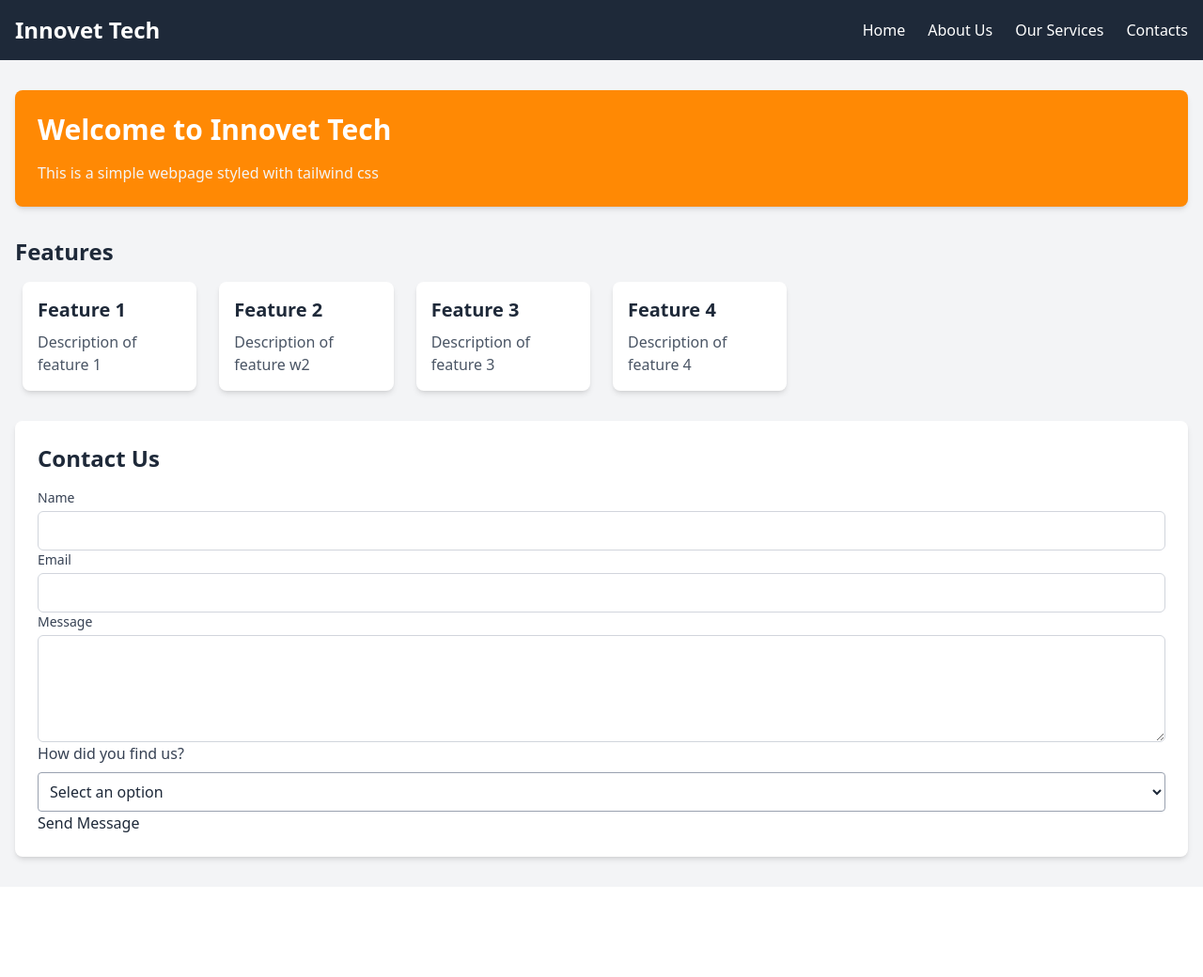
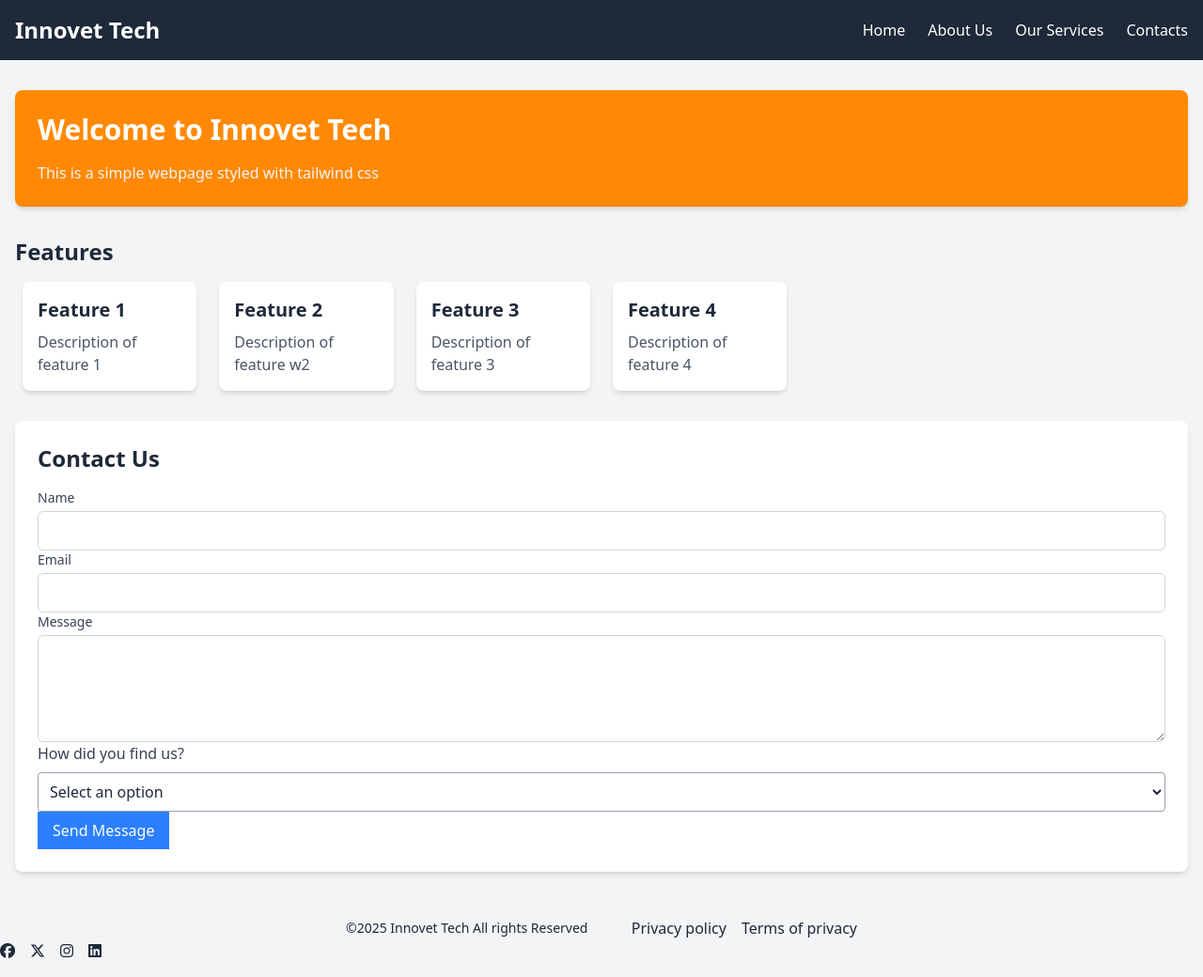
Before and after one commit to AlvinMusonye/tailwindcsscourse, a plain HTML site: page index.html in a window 1280 px wide. Shown: the whole page at 94% size. Before the commit the page ends 944 px from the top, so only its background shows below. Drawn offline with nearby package versions, Linux system fonts and the light colour scheme.

Commit message:
my project

```diff
--- a/index.html
+++ b/index.html
@@ -76,11 +76,27 @@
                             <option value="other">Other</option>
                         </select>
                     </div>
-                    <button type="submit" class="p">Send Message</button>
+                    <button type="submit" class="px-4 py-2 bg-blue-500 text-white">Send Message</button>
                 </form>
-
             </section>
           </main>
+          <!---footer-->
+          <footer class="bg-gray-100 text-gray py-4">
+            <div class="container max-w-xl mx-auto px-4 flex justify-between items-center">
+                <p class="text-sm">&copy;2025 Innovet Tech All rights Reserved</p>
+                <ul class="flex space-x-4">
+                    <li><a href="#" class="hover:text-gray-400">Privacy policy</a></li>
+                    <li><a href="#" class="hover:text-gray-400">Terms of privacy</a></li>
+                </ul>
+            </div>
+           <ul class="flex space-x-4">
+            <li><a href="#" class="hover:text-sky-500"><i class="fa-brands fa-facebook"></i></a></li>
+            <li><a href="#" class="hover:text-sky-500"><i class="fa-brands fa-x-twitter"></i></a></li>
+            <li><a href="#" class="hover:text-sky-500"><i class="fa-brands fa-instagram"></i></a></li>
+            <li><a href="#" class="hover:text-sky-500"><i class="fa-brands fa-linkedin"></i></a></li>
+
+           </ul>
+          </footer>
     </div>
 
 </body>
```
